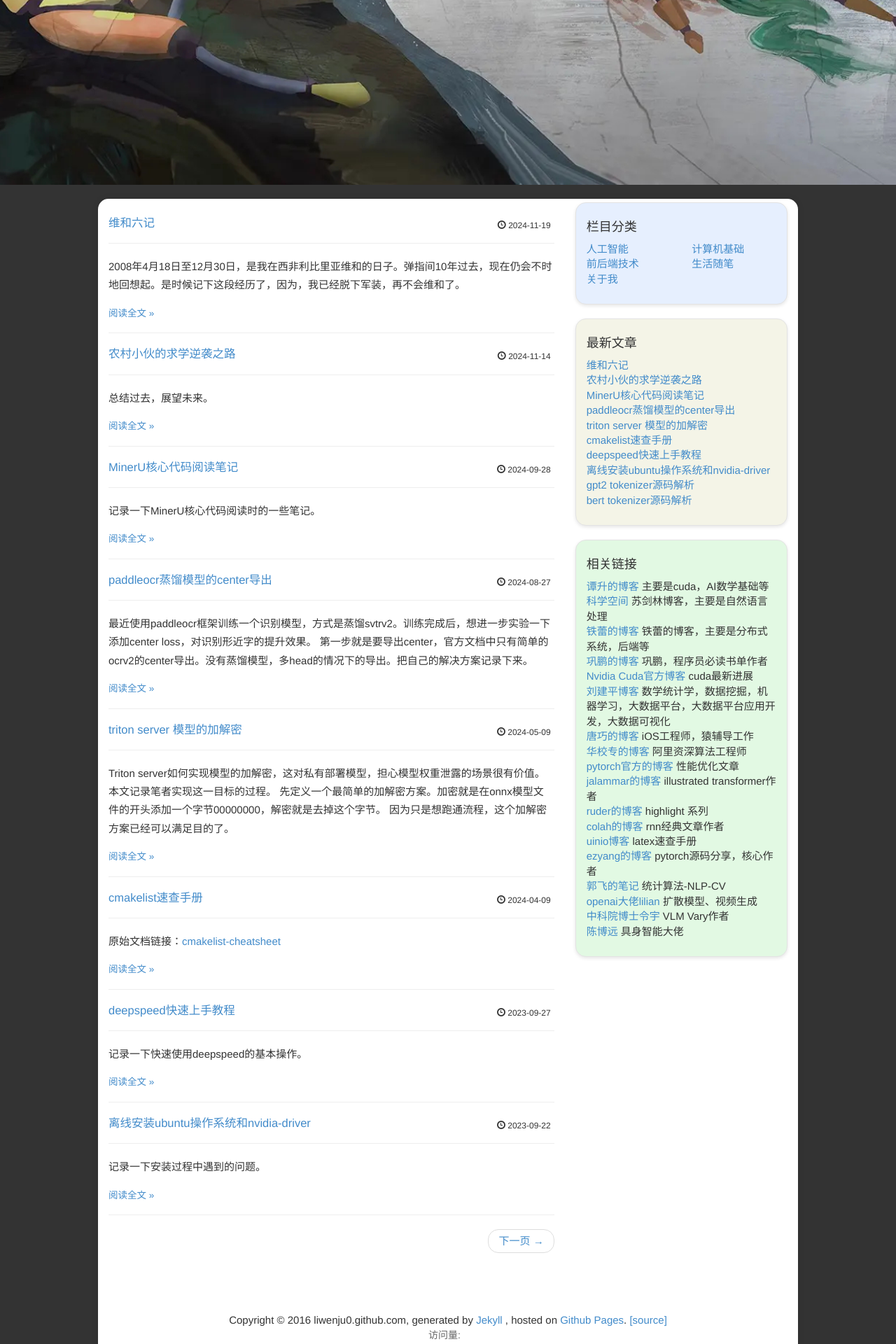
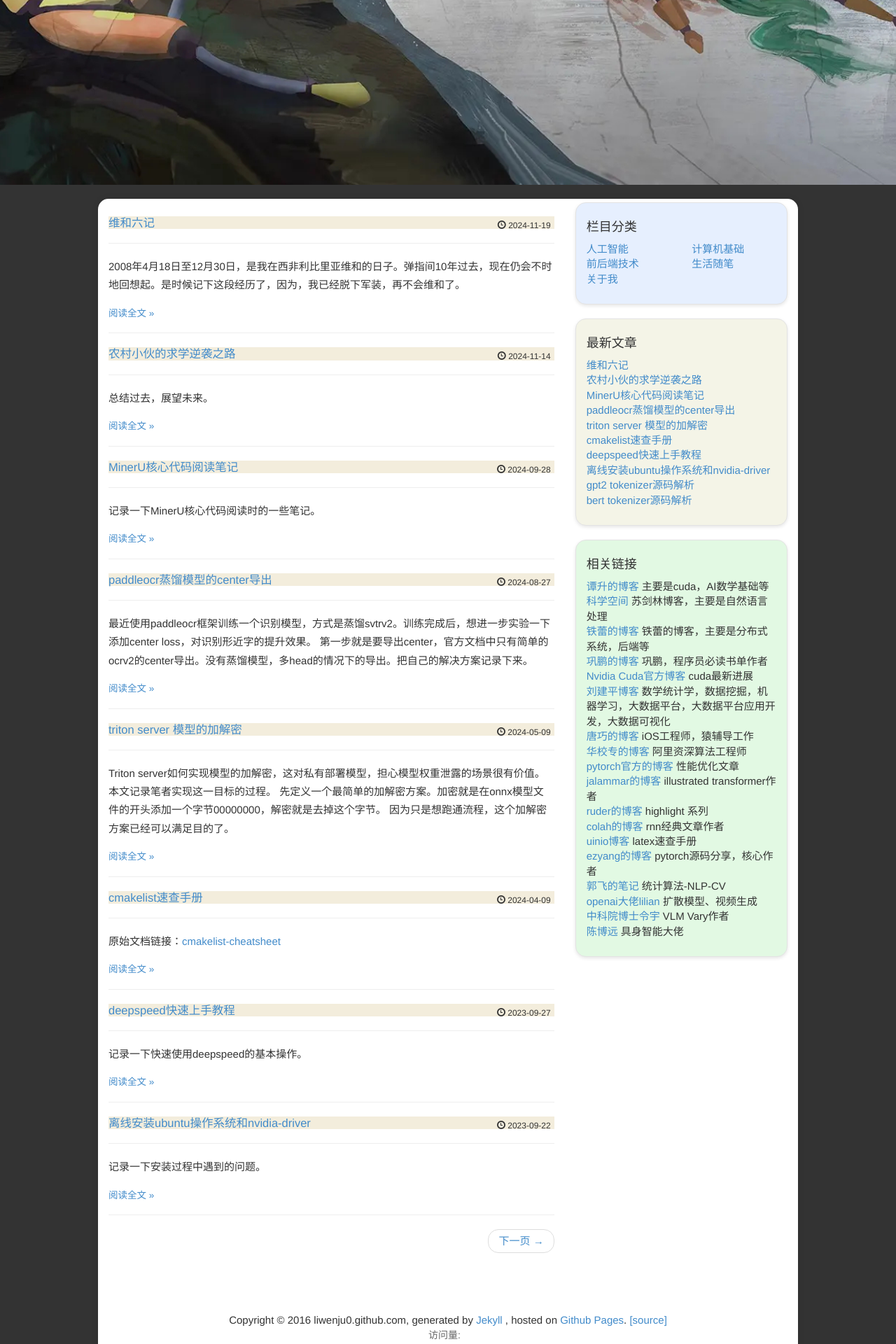
Before and after one commit to liwenju0/liwenju0.github.io, a Jekyll site: the page built from index.html, in a window 1280 px wide. Shown: the part 636-2556 px from the top of the page at 70% size. Built offline with Jekyll 4.4.1, drawn with Linux system fonts in a browser that asks for light colours; the list of posts is cut into pages by our own code; comment, search, counter and statistics services are not loaded.

Commit message:
调整文章标题背景

```diff
--- a/index.html
+++ b/index.html
@@ -5,7 +5,7 @@ title: "欢迎来到"
 
 <!-- Loop output paged posts -->
 {% for post in paginator.posts %}
-<h2 class="post-title">
+<h2 class="post-title background">
   <a href="{{ post.url }}">
     {{ post.title }}
   </a>
```
